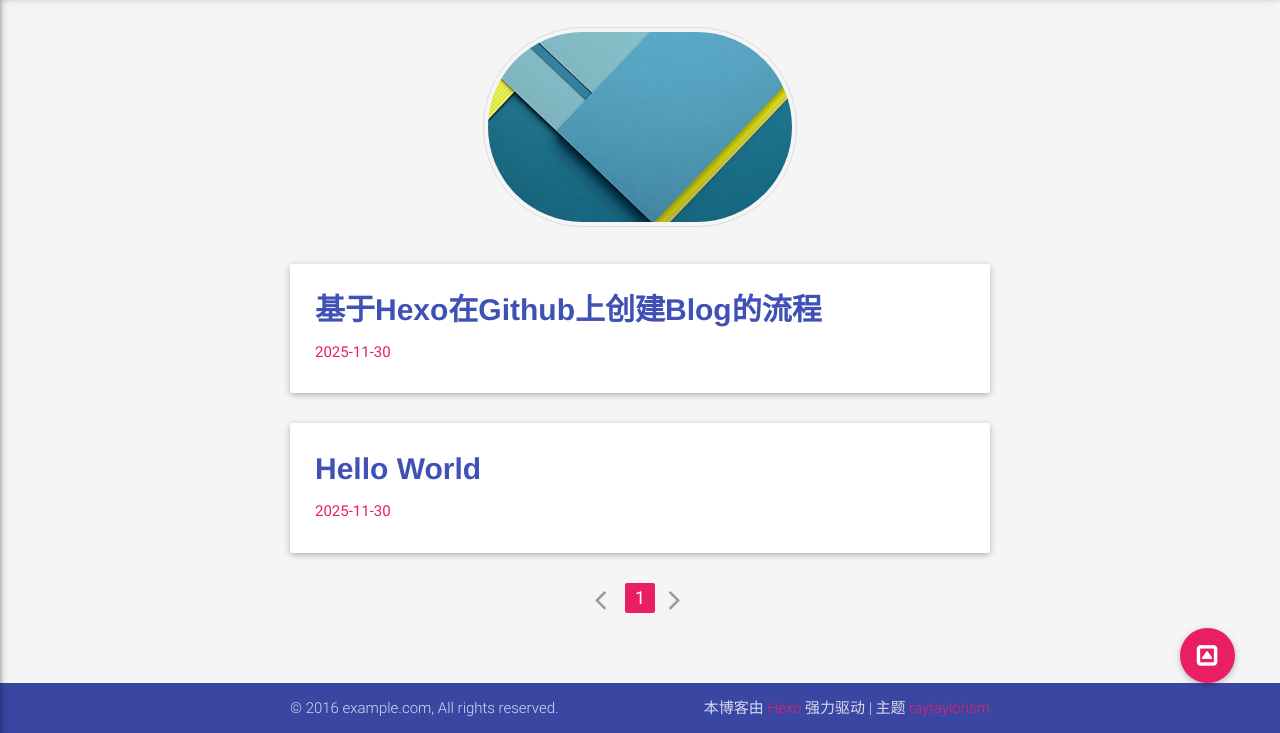
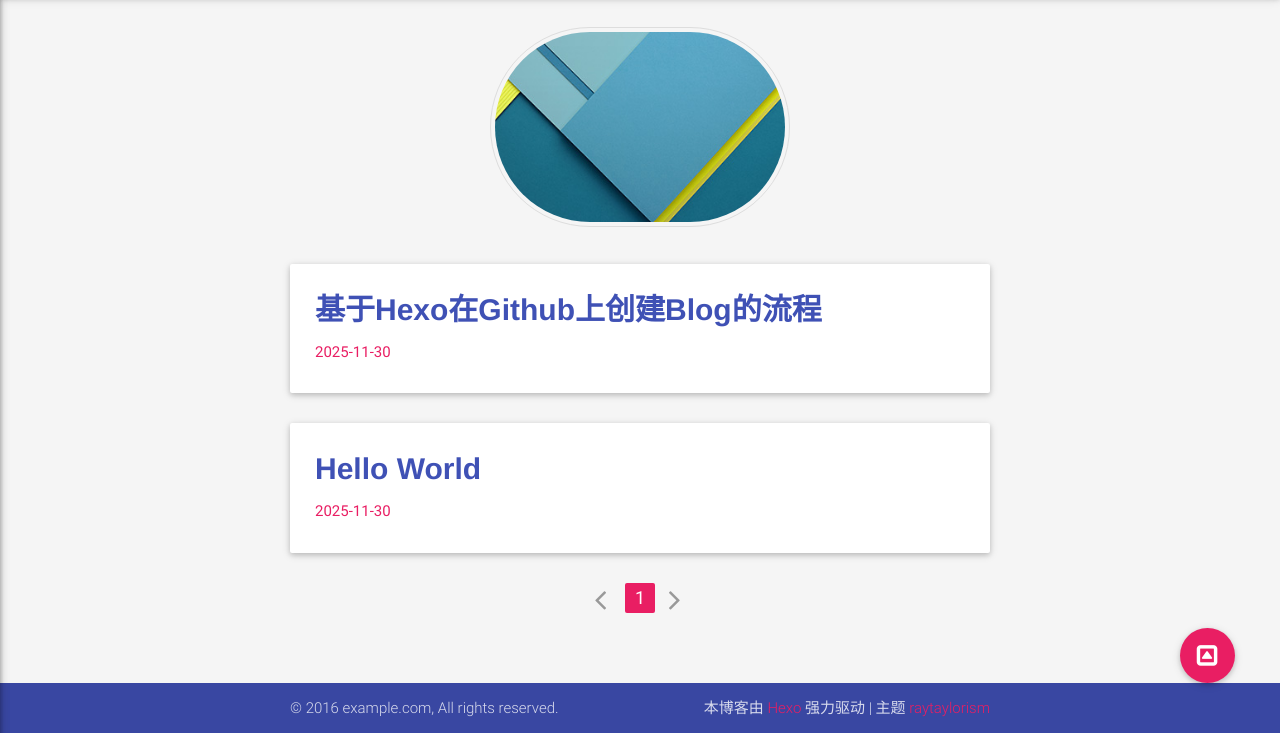
Before and after one commit to jm1121985/jm1121985.github.io, a plain HTML site: page index.html in a window 1280 px wide. Shown: the part 67-800 px from the top of the page. Drawn offline with nearby package versions, Linux system fonts and the light colour scheme; some packages are replaced by stand-ins of ours; no server answers.

Commit message:
Site updated: 2025-12-01 20:25:49

```diff
--- a/index.html
+++ b/index.html
@@ -183,7 +183,7 @@
 
 
 <div class="custom-banner" style="text-align: center; margin: 20px 0;">
-    <img src="/css/images/1.jpg" alt="我的横幅" style="max-width: 3000px; height: 200px;border-radius: 100px;">
+    <img src="/css/images/1.jpg" alt="我的横幅" style="max-width: 300px; height: 200px;border-radius: 100px;">
 </div>
 
 <div id="article-list" class="container main-container">
```
